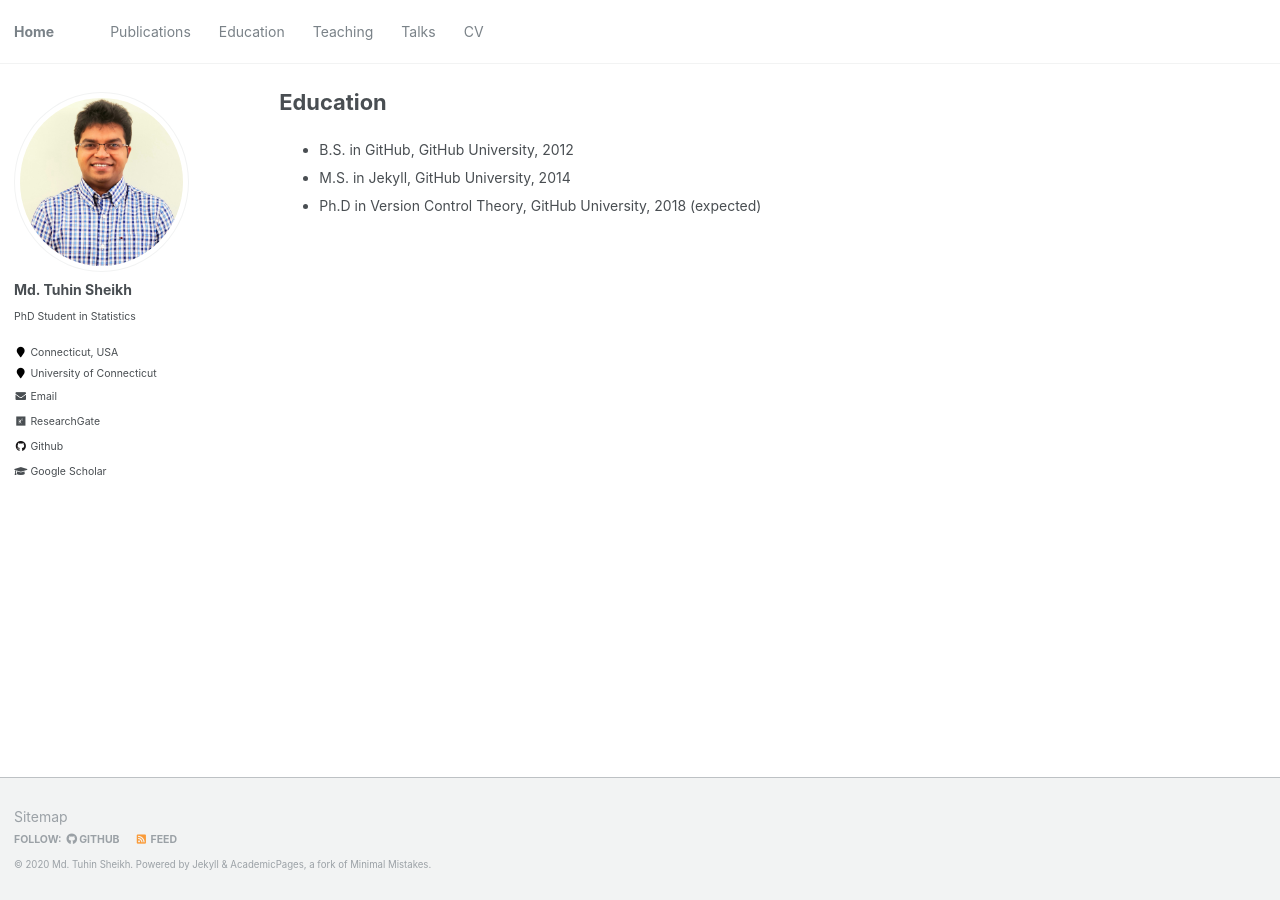
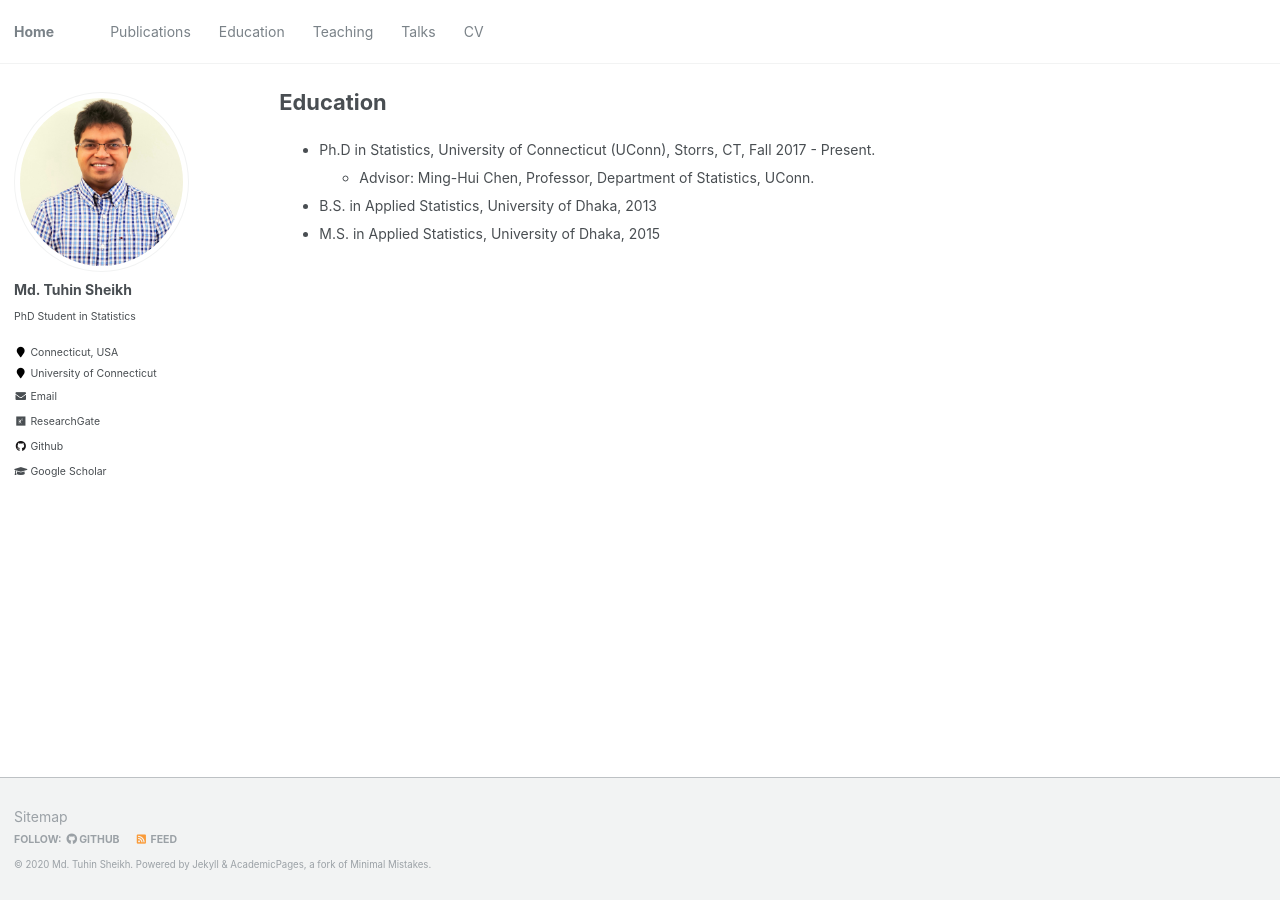
Before and after one commit to mdtuhinsheikh/mdtuhinsheikh.github.io, a Jekyll site: the page built from _pages/education.md, in a window 1280 px wide. Built offline with Jekyll 4.4.1, drawn with Linux system fonts in a browser that asks for light colours.

Commit message:
modified education page

```diff
--- a/_pages/education.md
+++ b/_pages/education.md
@@ -4,6 +4,7 @@ permalink: /education/
 author_profile: true
 ---
 
-* B.S. in GitHub, GitHub University, 2012
-* M.S. in Jekyll, GitHub University, 2014
-* Ph.D in Version Control Theory, GitHub University, 2018 (expected)
+* Ph.D in Statistics, University of Connecticut (UConn), Storrs, CT, Fall 2017 - Present.
+  - Advisor: Ming-Hui Chen, Professor, Department of Statistics, UConn.
+* B.S. in Applied Statistics, University of Dhaka, 2013
+* M.S. in Applied Statistics, University of Dhaka, 2015
```
